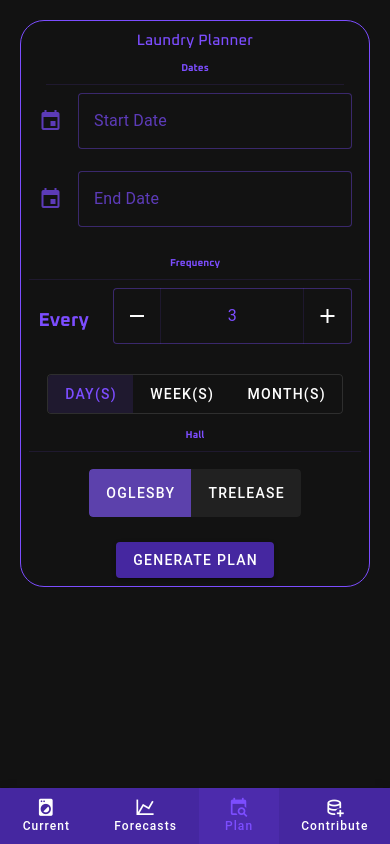
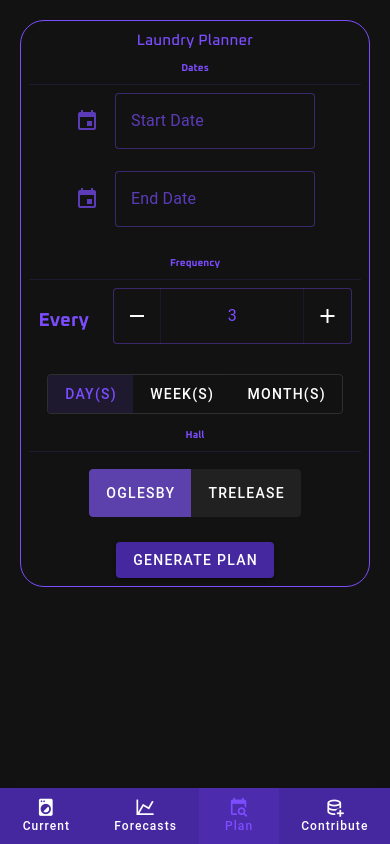
Before and after one commit to Nioron07/Far-Laundry-Frontend, a Vue app: page /plan in a window 390 px wide. Built offline with nearby package versions, Linux system fonts and the light colour scheme; a web font is replaced by a local one; what vue3-apexcharts would draw is missing.

Commit message:
final iOS fix

```diff
--- a/src/pages/plan.vue
+++ b/src/pages/plan.vue
@@ -4,15 +4,17 @@
     <v-card-title class="title">Laundry Planner</v-card-title>
     <v-form @submit.prevent fast-fail>
       <div class="inputDiv justify-space-evenly align-start">
-        <div class="dateDiv">
+        <div>
           <h3 class="freqHeader">Dates</h3>
           <v-divider class="ma-2"></v-divider>
-          <v-date-input clearable variant="outlined" label="Start Date" v-model="startDate" :rules="startDateRules"
+        <div class="dateDiv">
+          <v-date-input clearable variant="outlined" label="Start Date" style="width: 10lh;" v-model="startDate" :rules="startDateRules"
             show-adjacent-months>
           </v-date-input>
-          <v-date-input clearable variant="outlined" label="End Date" v-model="endDate" :rules="endDateRules"
+          <v-date-input clearable variant="outlined" label="End Date" style="width: 10lh;" v-model="endDate" :rules="endDateRules"
             show-adjacent-months>
           </v-date-input>
+        </div>
         </div>
         <div>
           <h3 class="freqHeader">Frequency</h3>
@@ -194,17 +196,9 @@ export default {
   font-size: 10px !important;
 
 }
-  .dateDiv {
-    width: 30% !important;
-  }
 }
 
-@media only screen and (max-width: 800px) {
-
-  .dateDiv {
-    width: 90% !important;
-    justify-self: center !important;
-  }
+@media only screen and (max-width: 850px) {
 
   .inputDiv {
     display: block !important;
@@ -315,8 +309,9 @@ export default {
 }
 
 .dateDiv {
-  width: 18%;
   margin-bottom: 2%;
+  display: grid;
+  justify-content: center;
 }
 
 .inputDiv {
```
Also changed, not shown: 17 other files (tests, documents, lock files or other folders).
